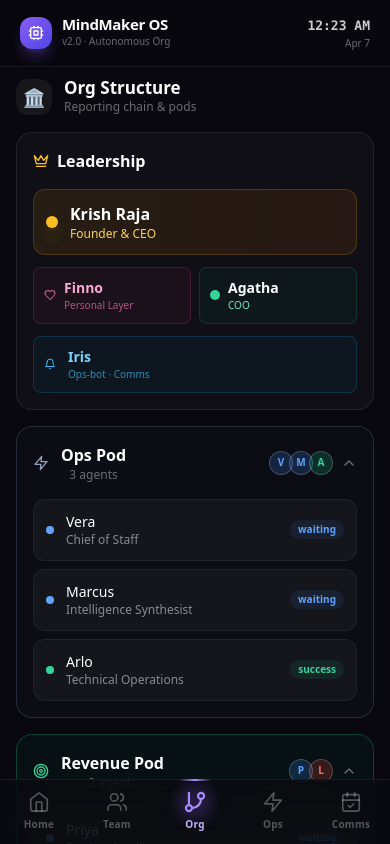
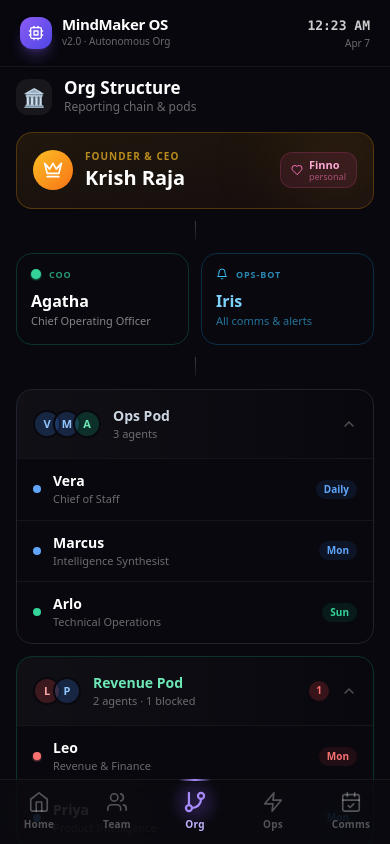
Before and after one commit to krishanraja/control-center, a React (Vite) app: page / in a window 390 px wide. Both pictures are taken after a click on the button "Org". Shown: the top 844 px of the page. Built offline with nearby package versions, Linux system fonts and the light colour scheme.

Commit message:
fix: mobile org chart — full native card layout, no desktop bleed

```diff
--- a/src/components/MobileOrgChart.tsx
+++ b/src/components/MobileOrgChart.tsx
@@ -1,174 +1,171 @@
 import React, { useState } from 'react'
 import { Agent } from '../types'
-import { Crown, ChevronDown, ChevronUp, Users, Target, Zap, Bell, Heart } from 'lucide-react'
+import { Crown, Bell, Heart, ChevronDown, ChevronUp } from 'lucide-react'
 import { useHaptics } from '../hooks/useHaptics'
 
-interface Props {
-  agents: Agent[]
+interface Props { agents: Agent[] }
+
+const STATUS_DOT: Record<string, string> = {
+  running: 'bg-emerald-400 shadow-emerald-400/60',
+  success: 'bg-emerald-400',
+  waiting: 'bg-blue-400',
+  blocked: 'bg-red-400 shadow-red-400/60',
+  error:   'bg-red-400 shadow-red-400/60',
 }
 
-const POD_CONFIG = {
+const POD_STYLE: Record<string, {border:string; glow:string; label:string; accent:string; ids:string[]}> = {
   ops: {
-    label: 'Ops Pod',
-    icon: <Zap className="w-4 h-4" />,
-    color: 'border-slate-500/30 bg-slate-500/5',
-    textColor: 'text-slate-400',
-    agents: ['vera-daily', 'tools-agent', 'weekly-synthesis']
+    border: 'border-slate-500/25',
+    glow:   'from-slate-500/8 to-transparent',
+    label:  'Ops Pod',
+    accent: 'text-slate-300',
+    ids:    ['vera-daily','weekly-synthesis','tools-agent'],
   },
   revenue: {
-    label: 'Revenue Pod',
-    icon: <Target className="w-4 h-4" />,
-    color: 'border-emerald-500/30 bg-emerald-500/5',
-    textColor: 'text-emerald-400',
-    agents: ['revenue-agent', 'product-agent']
+    border: 'border-emerald-500/25',
+    glow:   'from-emerald-500/8 to-transparent',
+    label:  'Revenue Pod',
+    accent: 'text-emerald-300',
+    ids:    ['revenue-agent','product-agent'],
   },
   growth: {
-    label: 'Growth Pod',
-    icon: <Users className="w-4 h-4" />,
-    color: 'border-violet-500/30 bg-violet-500/5',
-    textColor: 'text-violet-400',
-    agents: ['content-agent', 'bd-agent', 'enterprise-gigs', 'visibility-agent', 'marketing-agent']
-  }
+    border: 'border-violet-500/25',
+    glow:   'from-violet-500/8 to-transparent',
+    label:  'Growth Pod',
+    accent: 'text-violet-300',
+    ids:    ['content-agent','bd-agent','enterprise-gigs','visibility-agent','marketing-agent'],
+  },
 }
 
 export function MobileOrgChart({ agents }: Props) {
-  const [expandedPods, setExpandedPods] = useState<Set<string>>(new Set(['ops', 'revenue', 'growth']))
   const h = useHaptics()
+  const [openPods, setOpenPods] = useState<Set<string>>(new Set(['ops','revenue','growth']))
 
-  const agatha = agents.find(a => a.id === 'agatha')
-  const finno = { name: 'Finno', role: 'Personal Layer', status: 'personal' }
-  const iris = { name: 'Iris', role: 'Ops-bot · Comms', status: 'system' }
-
-  const togglePod = (podId: string) => {
-    h.select()
-    const newExpanded = new Set(expandedPods)
-    if (newExpanded.has(podId)) {
-      newExpanded.delete(podId)
-    } else {
-      newExpanded.add(podId)
-    }
-    setExpandedPods(newExpanded)
-  }
+  const toggle = (id: string) => { h.select(); setOpenPods(p => { const n = new Set(p); n.has(id) ? n.delete(id) : n.add(id); return n }) }
+  const byId = (id: string) => agents.find(a => a.id === id)
 
   return (
-    <div className="space-y-4">
+    <div className="space-y-3">
 
-      {/* Leadership row */}
-      <div className="bg-white/[0.03] border border-white/[0.08] rounded-2xl p-4">
-        <div className="flex items-center gap-2 mb-4">
-          <Crown className="w-4 h-4 text-amber-400" />
-          <h3 className="font-bold text-white">Leadership</h3>
+      {/* ── Krish ── */}
+      <div className="relative overflow-hidden rounded-2xl border border-amber-500/25 bg-gradient-to-br from-amber-500/10 to-orange-500/5 p-4">
+        <div className="absolute top-0 right-0 w-28 h-28 bg-amber-500/10 rounded-full blur-2xl -translate-y-6 translate-x-6 pointer-events-none" />
+        <div className="relative flex items-center gap-3">
+          <div className="w-10 h-10 rounded-full bg-gradient-to-br from-amber-400 to-orange-500 flex items-center justify-center flex-shrink-0">
+            <Crown className="w-5 h-5 text-white" />
           </div>
-
-        <div className="grid grid-cols-1 gap-3">
-          {/* Krish */}
-          <div className="flex items-center gap-3 p-3 bg-gradient-to-r from-amber-500/10 to-orange-500/10 border border-amber-500/20 rounded-xl">
-            <div className="w-3 h-3 rounded-full bg-amber-400 shadow-lg shadow-amber-400/40"></div>
-            <div>
-              <div className="font-bold text-white">Krish Raja</div>
-              <div className="text-xs text-amber-300">Founder & CEO</div>
+          <div className="flex-1">
+            <div className="flex items-center gap-2">
+              <span className="text-[10px] font-bold text-amber-400/70 uppercase tracking-widest">Founder & CEO</span>
             </div>
+            <p className="text-xl font-bold text-white">Krish Raja</p>
           </div>
-
-          {/* Finno + Agatha row */}
-          <div className="grid grid-cols-2 gap-2">
-            {/* Finno */}
-            <div className="flex items-center gap-2 p-2.5 bg-pink-500/5 border border-pink-500/20 rounded-lg">
+          {/* Finno badge */}
+          <div className="flex items-center gap-1.5 px-2.5 py-1.5 rounded-xl bg-pink-500/10 border border-pink-500/20">
             <Heart className="w-3 h-3 text-pink-400" />
             <div>
-                <div className="text-sm font-semibold text-pink-300">{finno.name}</div>
-                <div className="text-[10px] text-pink-400/70">{finno.role}</div>
-              </div>
-            </div>
-
-            {/* Agatha */}
-            {agatha && (
-              <div className="flex items-center gap-2 p-2.5 bg-emerald-500/5 border border-emerald-500/20 rounded-lg">
-                <div className="w-2.5 h-2.5 rounded-full bg-emerald-400"></div>
-                <div>
-                  <div className="text-sm font-semibold text-white">{agatha.humanName}</div>
-                  <div className="text-[10px] text-emerald-300">COO</div>
-                </div>
-              </div>
-            )}
-          </div>
-
-          {/* Iris */}
-          <div className="flex items-center gap-3 p-2.5 bg-sky-500/5 border border-sky-500/20 rounded-lg">
-            <Bell className="w-3 h-3 text-sky-400" />
-            <div>
-              <div className="text-sm font-semibold text-sky-300">{iris.name}</div>
-              <div className="text-[10px] text-sky-400/70">{iris.role}</div>
+              <p className="text-[11px] font-bold text-pink-300 leading-none">Finno</p>
+              <p className="text-[9px] text-pink-400/60 leading-none mt-0.5">personal</p>
             </div>
           </div>
         </div>
       </div>
 
-      {/* Pods */}
-      {Object.entries(POD_CONFIG).map(([podId, config]) => {
-        const podAgents = agents.filter(a => config.agents.includes(a.id))
-        const isExpanded = expandedPods.has(podId)
+      {/* Connector line */}
+      <div className="flex justify-center">
+        <div className="w-px h-5 bg-gradient-to-b from-white/20 to-white/5" />
+      </div>
+
+      {/* ── Agatha + Iris row ── */}
+      <div className="grid grid-cols-2 gap-3">
+        {/* Agatha */}
+        <div className="relative overflow-hidden rounded-2xl border border-emerald-500/25 bg-gradient-to-br from-emerald-500/8 to-transparent p-3.5">
+          <div className="flex items-center gap-2 mb-2">
+            <div className="w-2.5 h-2.5 rounded-full bg-emerald-400 shadow-sm shadow-emerald-400/60 flex-shrink-0" />
+            <span className="text-[9px] font-bold text-emerald-400/70 uppercase tracking-widest">COO</span>
+          </div>
+          <p className="text-base font-bold text-white">Agatha</p>
+          <p className="text-[11px] text-white/50">Chief Operating Officer</p>
+        </div>
+
+        {/* Iris */}
+        <div className="relative overflow-hidden rounded-2xl border border-sky-500/25 bg-gradient-to-br from-sky-500/8 to-transparent p-3.5">
+          <div className="flex items-center gap-2 mb-2">
+            <Bell className="w-3 h-3 text-sky-400 flex-shrink-0" />
+            <span className="text-[9px] font-bold text-sky-400/70 uppercase tracking-widest">Ops-bot</span>
+          </div>
+          <p className="text-base font-bold text-sky-300">Iris</p>
+          <p className="text-[11px] text-sky-400/60">All comms & alerts</p>
+        </div>
+      </div>
+
+      {/* Connector */}
+      <div className="flex justify-center">
+        <div className="w-px h-5 bg-gradient-to-b from-white/20 to-white/5" />
+      </div>
+
+      {/* ── Pods ── */}
+      {Object.entries(POD_STYLE).map(([podId, cfg]) => {
+        const podAgents = cfg.ids.map(byId).filter(Boolean) as Agent[]
+        const isOpen = openPods.has(podId)
+        const blockedCount = podAgents.filter(a => a.status === 'blocked' || a.status === 'error').length
 
         return (
-          <div key={podId} className={`border backdrop-blur-sm rounded-2xl overflow-hidden ${config.color}`}>
-
+          <div key={podId} className={`rounded-2xl border overflow-hidden ${cfg.border}`}>
             {/* Pod header */}
             <button
-              onClick={() => togglePod(podId)}
-              className="w-full flex items-center justify-between p-4 hover:bg-white/[0.02] transition-colors"
+              onClick={() => toggle(podId)}
+              className="w-full flex items-center gap-3 p-4 bg-gradient-to-r from-white/[0.03] to-transparent active:bg-white/[0.05]"
             >
-              <div className="flex items-center gap-3">
-                <div className={config.textColor}>{config.icon}</div>
-                <div>
-                  <h3 className="font-bold text-white text-left">{config.label}</h3>
-                  <p className="text-xs text-white/40">{podAgents.length} agents</p>
-                </div>
-              </div>
-              <div className="flex items-center gap-2">
-                <div className="flex -space-x-1">
-                  {podAgents.slice(0, 3).map((agent, i) => (
-                    <div
-                      key={i}
-                      className={`w-6 h-6 rounded-full border border-white/20 flex items-center justify-center text-[10px] font-bold ${
-                        agent.status === 'running' || agent.status === 'success'
-                          ? 'bg-emerald-500/20 text-emerald-400'
-                          : agent.status === 'blocked' || agent.status === 'error'
-                          ? 'bg-red-500/20 text-red-400'
-                          : 'bg-blue-500/20 text-blue-400'
-                      }`}
-                    >
-                      {agent.humanName[0]}
+              {/* Avatar row */}
+              <div className="flex -space-x-2 flex-shrink-0">
+                {podAgents.slice(0, 4).map((a, i) => (
+                  <div key={i} className={`w-7 h-7 rounded-full border-2 border-[#08080e] flex items-center justify-center text-[11px] font-bold ${
+                    a.status === 'blocked' || a.status === 'error'
+                      ? 'bg-red-500/20 text-red-300'
+                      : a.status === 'running' || a.status === 'success'
+                      ? 'bg-emerald-500/20 text-emerald-300'
+                      : 'bg-blue-500/20 text-blue-300'
+                  }`}>
+                    {a.humanName[0]}
                   </div>
                 ))}
+                {podAgents.length > 4 && (
+                  <div className="w-7 h-7 rounded-full border-2 border-[#08080e] bg-white/10 flex items-center justify-center text-[10px] text-white/50 font-bold">
+                    +{podAgents.length - 4}
                   </div>
-                {isExpanded ? <ChevronUp className="w-4 h-4 text-white/40" /> : <ChevronDown className="w-4 h-4 text-white/40" />}
+                )}
               </div>
+
+              <div className="flex-1 text-left">
+                <p className={`text-sm font-bold ${cfg.accent}`}>{cfg.label}</p>
+                <p className="text-[11px] text-white/40">{podAgents.length} agents{blockedCount > 0 ? ` · ${blockedCount} blocked` : ''}</p>
+              </div>
+
+              {blockedCount > 0 && (
+                <div className="w-5 h-5 rounded-full bg-red-500/20 flex items-center justify-center">
+                  <span className="text-[10px] font-bold text-red-400">{blockedCount}</span>
+                </div>
+              )}
+              {isOpen ? <ChevronUp className="w-4 h-4 text-white/30 flex-shrink-0" /> : <ChevronDown className="w-4 h-4 text-white/30 flex-shrink-0" />}
             </button>
 
-            {/* Pod agents */}
-            {isExpanded && (
-              <div className="px-4 pb-4 space-y-2">
+            {/* Agent rows */}
+            {isOpen && (
+              <div className="divide-y divide-white/[0.05] border-t border-white/[0.05]">
                 {podAgents.map(agent => (
-                  <div key={agent.id} className="flex items-center gap-3 p-3 bg-white/[0.04] border border-white/[0.06] rounded-xl">
-                    <div className={`w-2 h-2 rounded-full ${
-                      agent.status === 'running' || agent.status === 'success'
-                        ? 'bg-emerald-400'
-                        : agent.status === 'blocked' || agent.status === 'error'
-                        ? 'bg-red-400'
-                        : 'bg-blue-400'
-                    }`}></div>
+                  <div key={agent.id} className="flex items-center gap-3 px-4 py-3">
+                    <div className={`w-2 h-2 rounded-full shadow-sm flex-shrink-0 ${STATUS_DOT[agent.status] ?? 'bg-white/40'}`} />
                     <div className="flex-1 min-w-0">
-                      <div className="text-sm font-medium text-white">{agent.humanName}</div>
-                      <div className="text-xs text-white/50 truncate">{agent.role}</div>
+                      <p className="text-sm font-semibold text-white">{agent.humanName}</p>
+                      <p className="text-[11px] text-white/40 truncate">{agent.role}</p>
                     </div>
                     <div className={`text-[10px] font-semibold px-2 py-0.5 rounded-full ${
-                      agent.status === 'running' ? 'bg-emerald-500/10 text-emerald-400'
-                      : agent.status === 'success' ? 'bg-emerald-500/10 text-emerald-400'
-                      : agent.status === 'blocked' ? 'bg-red-500/10 text-red-400'
-                      : agent.status === 'error' ? 'bg-red-500/10 text-red-400'
+                      agent.status === 'running' || agent.status === 'success' ? 'bg-emerald-500/10 text-emerald-400'
+                      : agent.status === 'blocked' || agent.status === 'error' ? 'bg-red-500/10 text-red-400'
                       : 'bg-blue-500/10 text-blue-400'
                     }`}>
-                      {agent.status}
+                      {agent.schedule?.split(' ')[0] ?? agent.status}
                     </div>
                   </div>
                 ))}
```
Lines whose indentation alone changed are shown as unchanged.
